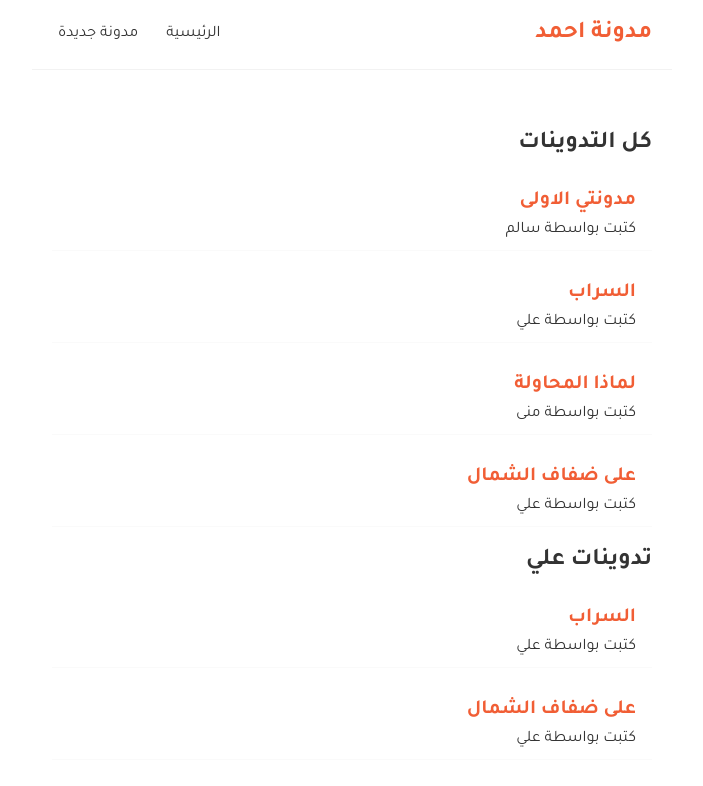
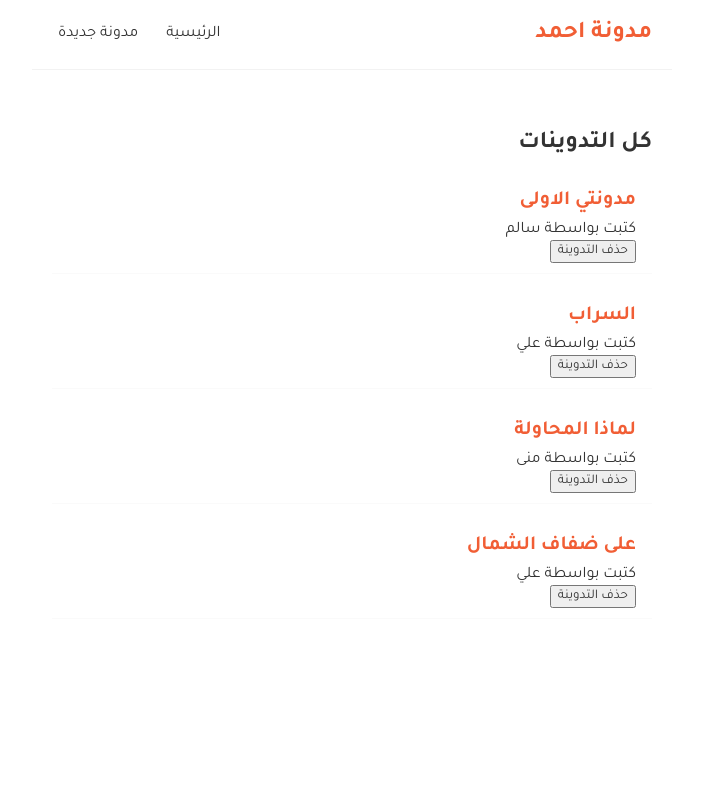
Before and after one commit to okams7/my-blog, a React (Create React App) app: page / in a window 1280 px wide. Shown: the top 786 px of the page, without its empty margins (288-991 px from the left). Built offline with nearby package versions, Linux system fonts and the light colour scheme; the HTML template or start-up script is replaced by a standard one.

Commit message:
Functions as Props

```diff
--- a/src/blogList.js
+++ b/src/blogList.js
@@ -1,7 +1,4 @@
-const BlogList = (props) => {
-
-    const blogs = props.blogs;
-    const title = props.title;
+const BlogList = ({ blogs, title, handleDelete }) => {
 
     return (
         <div className="blog-list">
@@ -10,6 +7,7 @@
                 <div className="blog-preview" key={blog.id}>
                     <h2>{blog.title}</h2>
                     <p>كتبت بواسطة {blog.auther}</p>
+                    <button onClick={() => handleDelete(blog.id)}>حذف التدوينة</button>
                 </div>
             ))}
         </div>
--- a/src/home.js
+++ b/src/home.js
@@ -7,10 +7,15 @@
         { id: 3, title: "لماذا المحاولة", body: "احيانا يمكنك معرفة حيل ال..", auther: "منى" },
         { id: 4, title: "على ضفاف الشمال", body: "في خيال الشعوب القديمة..", auther: "علي" },
     ]);
+
+    const handleDelete = (id) => {
+        const newBlogs = blogs.filter(blog => blog.id !== id);
+        setBlogs(newBlogs);
+    }
+
     return (
         <div className="home">
-            <BlogList blogs={blogs} title="كل التدوينات" />
-            <BlogList blogs={blogs.filter((blog) => blog.auther === 'علي')} title="تدوينات علي" />
+            <BlogList blogs={blogs} title="كل التدوينات" handleDelete={handleDelete} />
         </div>
     );
 }
```
